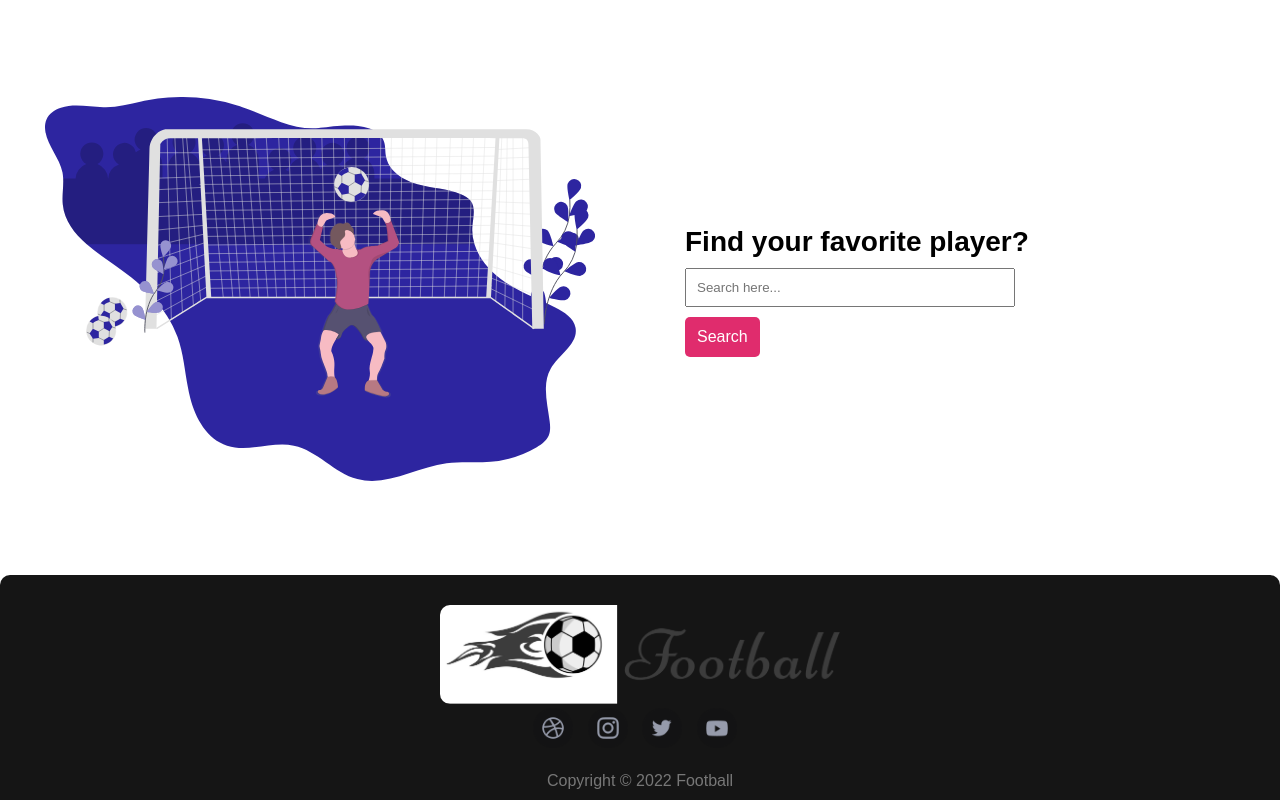
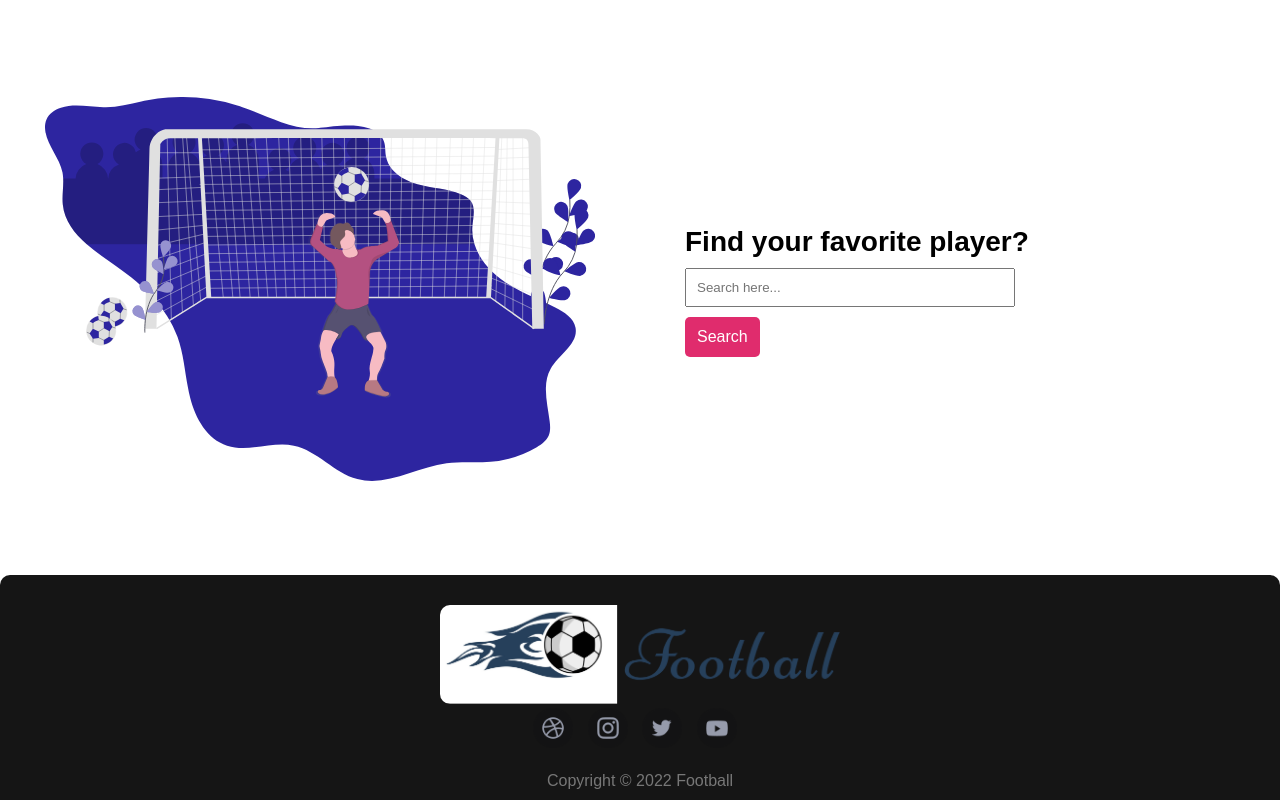
Before and after one commit to 0nahid/football-match, a plain HTML site: page index.html in a window 1280 px wide. Shown: the part 3424-4224 px from the top of the page. Drawn offline with Linux system fonts and the light colour scheme.

Commit message:
added hover

```diff
--- a/style.css
+++ b/style.css
@@ -148,7 +148,7 @@ footer {
   margin-top: 20px;
   width: 400px;
   border-radius: 10px;
-  filter: grayscale(100%);
+  filter: grayscale(50%);
   transition: all 1s;
 }
 .footer-img:hover {
```
